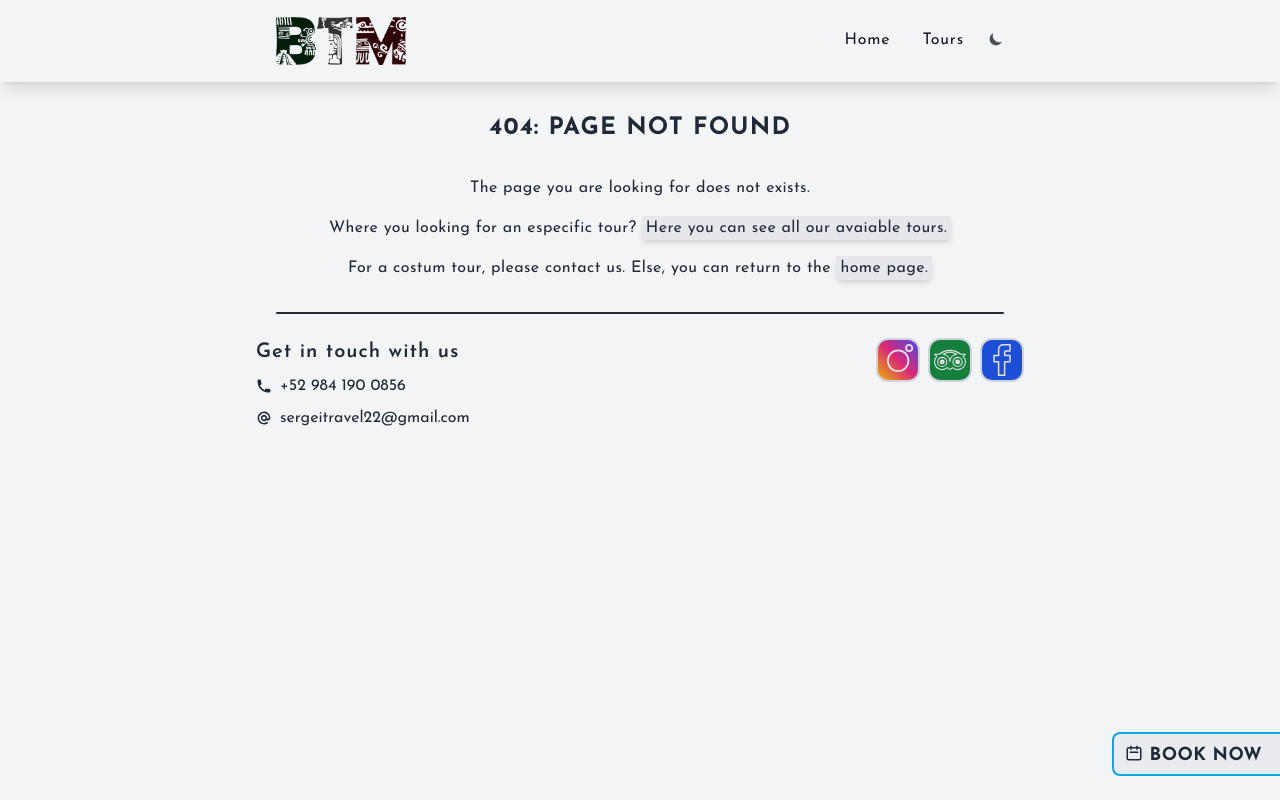
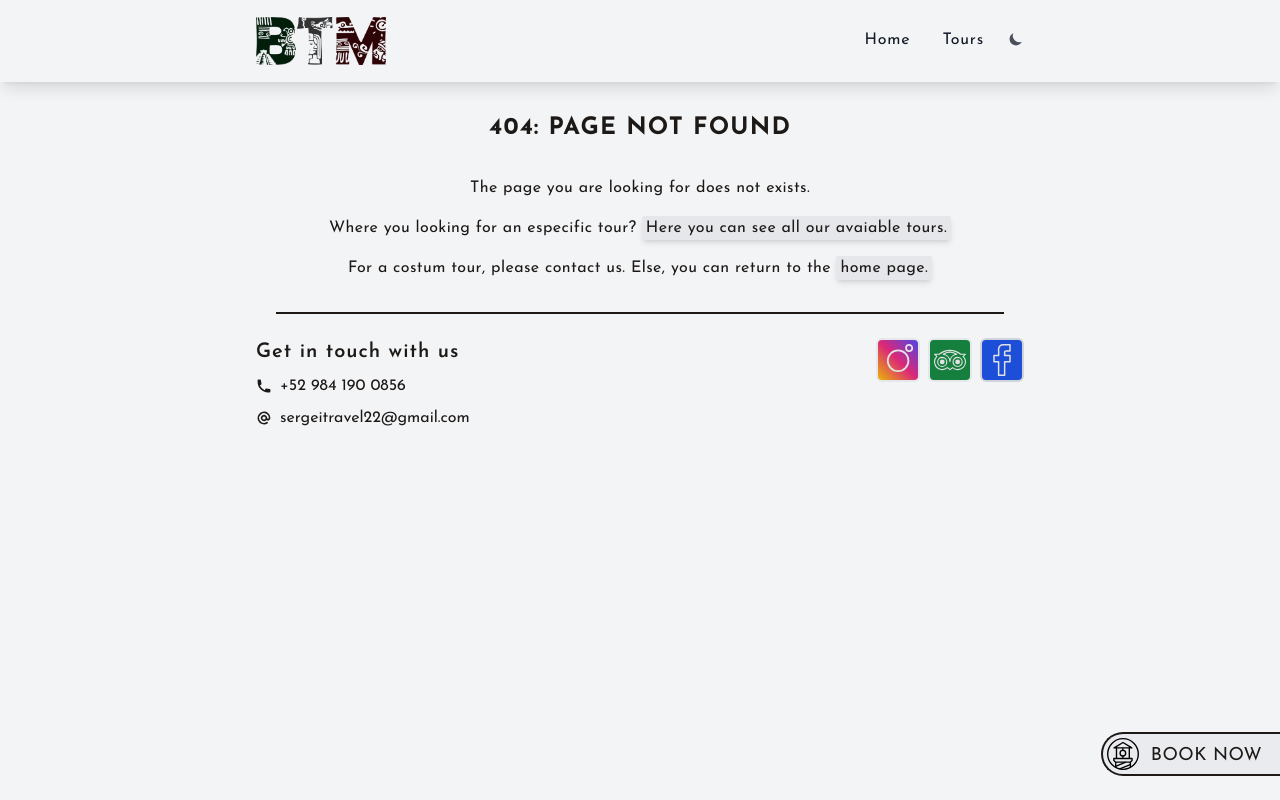
Before and after one commit to theramagnoli/btm, a Nuxt app: page /404 in a window 1280 px wide. Built offline with nearby package versions, Linux system fonts and the light colour scheme.

Commit message:
Deployed site!
Cambios mínimos

```diff
--- a/app.vue
+++ b/app.vue
@@ -2,7 +2,8 @@
   <div id="colorMode">
     <div class="s-div">
       <navigation-comp @changeMode="changeMode" />
-      <NuxtPage class="pt-20" />
+      <div class="h-20"></div>
+      <NuxtPage />
       <footer-comp />
       <booking-button />
     </div>
@@ -13,7 +14,7 @@
 import "./assets/css/tailwind.css";
 export default {
   head: {
-    title: "Boutique Tours Mexico • Premiere Archeology & History Tours",
+    title: "Boutique Tours Mexico | Premiere Archeology & History Tours",
     meta: [
       { charset: "utf-8" },
       {
--- a/assets/css/tailwind.css
+++ b/assets/css/tailwind.css
@@ -17,12 +17,12 @@
 
 h1 {
   font-family: var(--display-font);
-  @apply text-center text-2xl pb-5 pt-8 px-5 font-bold uppercase tracking-wider transition-all text-gray-800 dark:text-gray-300;
+  @apply text-center text-2xl pb-5 pt-8 px-5 font-bold uppercase tracking-wider transition-all text-stone-900 dark:text-gray-200;
 }
 
 h2 {
   font-family: var(--display-font);
-  @apply w-3/4 text-2xl text-gray-200 tracking-wider;
+  @apply w-3/4 text-2xl text-gray-100 tracking-wider;
 }
 
 h3 {
@@ -35,7 +35,7 @@ p {
 }
 
 .p-div {
-  @apply space-y-4 text-center mt-7 px-5;
+  @apply space-y-4 text-center mt-7 px-5 laptop:px-0;
 }
 
 .s-div {
@@ -43,7 +43,7 @@ p {
 }
 
 .c-div {
-  @apply m-auto text-gray-800 grid laptop:max-w-3xl dark:text-gray-300;
+  @apply m-auto text-stone-900 grid laptop:max-w-3xl dark:text-gray-200;
 }
 
 #slider::-webkit-scrollbar {
--- a/components/bookingButton.vue
+++ b/components/bookingButton.vue
@@ -1,27 +1,17 @@
 <template>
   <div class="tablet:w-full">
     <div
-      class="fixed bottom-0 tablet:justify-end grid tablet:pb-6 laptop:px-0 w-full"
+      class="fixed bottom-0 tablet:justify-end grid tablet:pb-6 tablet:px-0 w-full px-5 pb-5 pt-8 bg-gradient-to-t tablet:bg-none from-gray-100 dark:from-black"
     >
       <button
-        class="border-t-[2px] tablet:border-l-[2px] tablet:border-b-[2px] tablet:rounded-l-lg items-center justify-center p-3 pb-2 tablet:p-2 tablet:pr-[18px] tablet:pb-1 uppercase border-sky-500 text-gray-800 dark:text-gray-200 font-bold transition-all flex backdrop-blur-lg text-lg w-full bg-gray-200/70 dark:bg-black/50"
+        class="border-[2px] tablet:border-r-0 tablet:rounded-l-full items-center justify-center rounded-md tablet:p-1 tablet:pr-[18px] uppercase dark:border-gray-200 border-stone-900 text-stone-900 dark:text-gray-200 transition-all flex backdrop-blur-lg text-lg w-full bg-gray-200/70 dark:bg-black/70 py-1 tablet:hover:pr-8"
         @click="toFareharbor()"
       >
-        <svg
-          xmlns="http://www.w3.org/2000/svg"
-          class="h-6 w-6 mr-1 pb-[6px]"
-          fill="none"
-          viewBox="0 0 24 24"
-          stroke="currentColor"
-          stroke-width="2"
-        >
-          <path
-            stroke-linecap="round"
-            stroke-linejoin="round"
-            d="M8 7V3m8 4V3m-9 8h10M5 21h14a2 2 0 002-2V7a2 2 0 00-2-2H5a2 2 0 00-2 2v12a2 2 0 002 2z"
-          />
-        </svg>
-        <p class="">Book now</p>
+        <img
+          src="/static/fareharbor.svg"
+          class="h-5 w-5 tablet:h-8 tablet:w-8 mr-3 dark:invert"
+        />
+        <p class="pt-1">Book now</p>
       </button>
     </div>
   </div>
--- a/components/footerComp.vue
+++ b/components/footerComp.vue
@@ -1,19 +1,17 @@
 <template>
   <div class="tablet:mx-auto max-w-3xl">
     <div
-      class="transition-all text-gray-800 dark:text-gray-300 grif gap-2 mt-8 mx-5 laptop:mx-0 tablet:pb-8 pb-[70px]"
+      class="transition-all text-stone-900 dark:text-gray-200 grif gap-2 mt-8 mx-5 laptop:mx-0 tablet:pb-8 pb-[75px]"
       id="footer"
     >
-      <div
-        class="h-[2px] bg-gray-800 dark:bg-gray-300 mb-6 rounded-full mx-5"
-      />
+      <div class="h-[2px] bg-stone-900 dark:bg-gray-200 mb-6 mx-5" />
       <div
         class="laptop:grid-cols-4 grid-cols-10 grid justify-between items-center tablet:items-start"
       >
         <div
           class="grid items-center col-span-8 tablet:col-span-6 laptop:col-span-3 space-y-2"
         >
-          <h2 class="font-semibold text-xl text-gray-800 dark:text-gray-300">
+          <h2 class="font-semibold text-xl text-stone-900 dark:text-gray-200">
             Get in touch with us
           </h2>
           <div class="flex items-center">
@@ -52,7 +50,7 @@
             <a
               href="https://www.instagram.com/boutiquetoursmexico/"
               target="_blank"
-              class="border-2 border-gray-300 rounded-xl justify-center grid aspect-square items-center group bg-gradient-to-bl from-indigo-600 via-pink-600 to-yellow-500"
+              class="border-2 border-gray-200 rounded-md justify-center grid aspect-square items-center group bg-gradient-to-bl from-indigo-600 via-pink-600 to-yellow-500"
               ><img
                 src="/static/insta.svg"
                 alt="instagram"
@@ -61,7 +59,7 @@
             <a
               href="https://www.tripadvisor.com.mx/Attraction_Review-g150812-d12246056-Reviews-Boutique_Tours_Mexico-Playa_del_Carmen_Yucatan_Peninsula.html"
               target="_blank"
-              class="border-2 border-gray-300 rounded-xl justify-center grid aspect-square items-center group bg-green-700"
+              class="border-2 border-gray-200 rounded-md justify-center grid aspect-square items-center group bg-green-700"
               ><img
                 src="/static/tripadvisor.svg"
                 alt="tripadvisor"
@@ -70,7 +68,7 @@
             <a
               href="https://www.facebook.com/BoutiqueTM/"
               target="_blank"
-              class="border-2 border-gray-300 rounded-xl justify-center grid aspect-square items-baseline group bg-blue-700"
+              class="border-2 border-gray-300 rounded-md justify-center grid aspect-square items-baseline group bg-blue-700"
               ><img
                 src="/static/fb.svg"
                 alt="facebook"
--- a/components/navigationComp.vue
+++ b/components/navigationComp.vue
@@ -3,7 +3,9 @@
     <div
       class="fixed w-full z-50 bg-gray-100/70 dark:bg-black/70 text-gray-900 dark:text-gray-200 shadow-lg dark:shadow-gray-800/50 transition-all backdrop-blur-md"
     >
-      <div class="flex justify-between items-center max-w-[768px] m-auto px-5">
+      <div
+        class="flex justify-between items-center max-w-[768px] m-auto px-5 laptop:px-0"
+      >
         <div class="flex">
           <nuxt-link to="/"
             ><img
--- a/pages/index.vue
+++ b/pages/index.vue
@@ -3,7 +3,7 @@
     <h1>Enjoy an amazing experience, not a tour</h1>
     <!-- slider -->
     <ul
-      class="w-full flex gap-x-2 snap-x snap-mandatory overflow-x-auto scroll-smooth laptop:rounded-md"
+      class="w-full flex gap-x-2 snap-x snap-mandatory overflow-x-auto scroll-smooth laptop:rounded-lg"
       id="slider"
     >
       <li
@@ -64,7 +64,7 @@
       <button @click="scrollback()" class="w-10 grid justify-end items-center">
         <svg
           xmlns="http://www.w3.org/2000/svg"
-          class="h-7 w-7 p-1 rounded-full hover:scale-110 transition-all bg-gray-300 dark:bg-gray-700 text-gray-700 dark:text-gray-200"
+          class="h-7 w-7 p-[2px] rounded-full hover:scale-110 transition-all text-stone-900 dark:text-gray-200 dark:bg-black bg-gray-100"
           fill="none"
           viewBox="0 0 24 24"
           stroke="currentColor"
@@ -83,7 +83,7 @@
       >
         <svg
           xmlns="http://www.w3.org/2000/svg"
-          class="h-7 w-7 p-1 rounded-full hover:scale-110 transition-all bg-gray-300 dark:bg-gray-700 text-gray-700 dark:text-gray-200"
+          class="h-7 w-7 p-[2px] rounded-full hover:scale-110 transition-all text-gray-800 dark:text-gray-300 dark:bg-black bg-gray-100"
           fill="none"
           viewBox="0 0 24 24"
           stroke="currentColor"
@@ -100,7 +100,11 @@
 
     <div>
       <div class="p-div laptop:-mt-2">
-        <p v-for="p of data.desc" :key="p" class="last:font-semibold">
+        <p
+          v-for="p of data.desc"
+          :key="p"
+          class="last:font-semibold laptop:px-5"
+        >
           {{ p }}
         </p>
       </div>
@@ -159,7 +163,9 @@
           <p class="">{{ question.question }}</p>
         </summary>
         <div class="flex">
-          <p class="border-l-2 border-gray-500/50 ml-[6.5px] pl-3 py-3">
+          <p
+            class="border-l-2 border-gray-800 dark:border-gray-300 ml-[7px] pl-3 py-3"
+          >
             {{ question.answer }}
           </p>
         </div>
--- a/pages/tours/index.vue
+++ b/pages/tours/index.vue
@@ -7,17 +7,17 @@
         :to="'/tours/' + tour.id"
         v-for="(tour, i) of tours"
         :key="tour"
-        class="h-[200px] grid group"
+        class="h-[225px] grid group"
       >
         <div class="relative w-full h-full overflow-hidden rounded-t-md">
           <img
             :src="tour.portada"
-            class="inset-0 w-full h-[150px] object-cover group-hover:scale-110 transition-all delay-100 object-center"
+            class="inset-0 w-full h-[175px] object-cover group-hover:scale-110 transition-all delay-100 object-center"
             @load="imgLoaded[i] = true"
             v-show="imgLoaded[i]"
           />
           <div
-            class="inset-0 w-full h-[150px] bg-gray-500 opacity-30 animate-pulse rounded-t-md"
+            class="inset-0 w-full h-[175px] bg-gray-500 opacity-30 animate-pulse rounded-t-md"
             v-if="!imgLoaded[i]"
           />
         </div>
@@ -28,32 +28,30 @@
             tour.id === 'ChichenItza'
               ? 'bg-green-600 dark:bg-green-800'
               : tour.id === 'Tulum'
-              ? 'bg-sky-500 dark:bg-sky-700'
+              ? 'bg-sky-600 dark:bg-sky-700'
               : tour.id === 'Cenotes'
-              ? 'bg-slate-700 dark:bg-slate-800'
+              ? 'bg-slate-600 dark:bg-slate-800'
               : tour.id === 'Coba'
               ? 'bg-stone-500 dark:bg-stone-700'
               : tour.id === 'Akumal'
-              ? 'bg-cyan-500 dark:bg-cyan-700'
+              ? 'bg-cyan-600 dark:bg-cyan-700'
               : tour.id === 'SianKaan&PuntaAllen'
               ? 'bg-blue-600 dark:bg-blue-800'
               : tour.id === 'SianKaan&Muyil'
               ? 'bg-yellow-500 dark:bg-yellow-700'
               : tour.id === 'Kayaking&Snorkeling'
-              ? 'bg-slate-500 dark:bg-slate-700'
+              ? 'bg-slate-600 dark:bg-slate-700'
               : tour.id === 'MayanAdventure'
               ? 'bg-green-600 dark:bg-green-800'
               : 'bg-emerald-600 dark:bg-emerald-800'
           "
         >
-          <h2
-            class="italic text-xl w-full group-hover:translate-x-2 transition-all delay-100"
-          >
+          <h2 class="italic text-xl w-full transition-all delay-100">
             {{ tour.titulo }}
           </h2>
           <svg
             xmlns="http://www.w3.org/2000/svg"
-            class="h-5 w-5 text-gray-200 transition-all laptop:opacity-0 laptop:group-hover:opacity-100 mr-2 delay-100"
+            class="h-5 w-5 transition-all laptop:opacity-0 laptop:group-hover:opacity-100 delay-100 text-gray-200"
             fill="none"
             viewBox="0 0 24 24"
             stroke="currentColor"
@@ -76,7 +74,7 @@ const { data: tours } = await useAsyncData("tours", () =>
   $fetch("/data/tours.json")
 );
 useHead({
-  title: "Tours • Boutique Tours Mexico",
+  title: "Tours | Boutique Tours Mexico",
   viewport: "width=device-width, initial-scale=1, maximum-scale=1",
   charset: "utf-8",
   meta: [{ name: "description", content: "Discover our tour catalogue" }],
```
Also changed, not shown: pages/tours/[id].vue (+11 -9 lines), public/data/inicio.json (+12 -24 lines), public/data/tours.json (+49 -8 lines), public/static/fareharbor.svg (added), public/static/favicon.svg.
